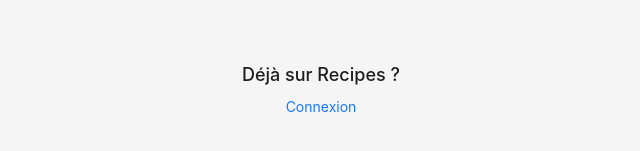
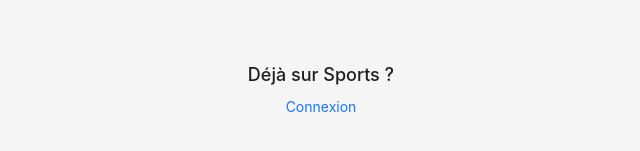
Before and after one commit to MassonAurelien/react-eval, a Next.js app: page /signup in a window 1280 px wide. Shown: the part 409-560 px from the top of the page, without its empty margins (319-959 px from the left). Built offline with nearby package versions, Linux system fonts and the light colour scheme.

Commit message:
Fix Recipes

```diff
--- a/components/Session/SignUp.js
+++ b/components/Session/SignUp.js
@@ -154,7 +154,7 @@
               }}
             >
               <Title level={4} style={{ fontWeight: 500, fontSize: 18 }}>
-                Déjà sur Recipes ?
+                Déjà sur Sports ?
               </Title>
               <Link href="/login">Connexion</Link>
             </Typography>
```
